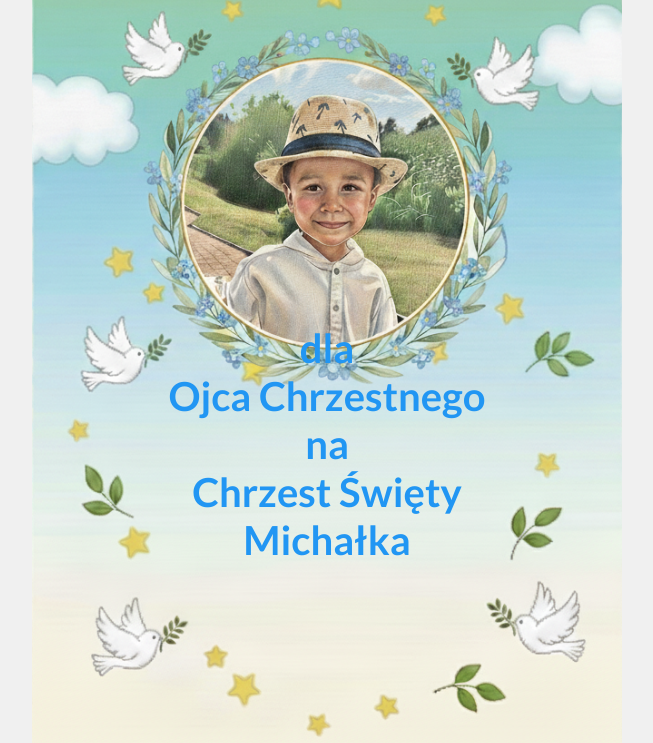
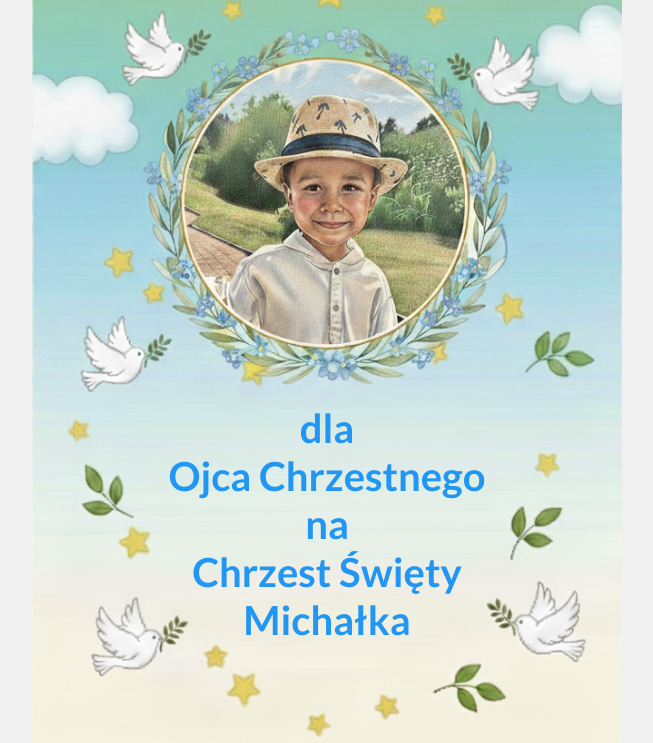
Before and after one commit to BartekPietrzyk/zaprtata, a plain HTML site: page index.html in a window 1280 px wide. Shown: the part 56-799 px from the top of the page, without its empty margins (313-966 px from the left). Drawn offline with Linux system fonts and the light colour scheme.

Commit message:
solution

```diff
--- a/main.css
+++ b/main.css
@@ -41,7 +41,7 @@ body {
 
 .invit2-container {
     position: absolute;
-    bottom: 180px;
+    bottom: 100px;
     left: 50%;
     transform: translateX(-50%);
     width: 90%;
```
